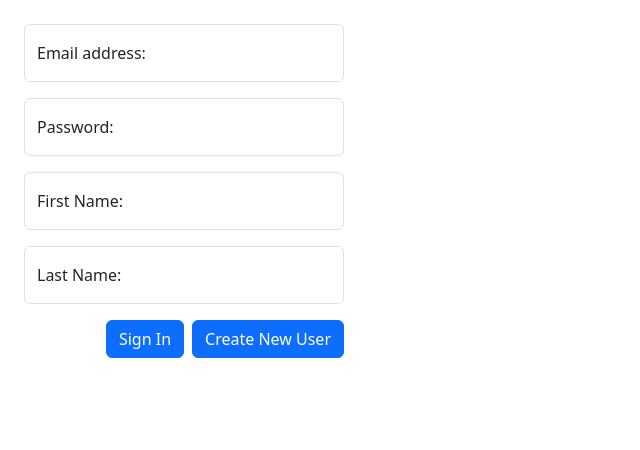
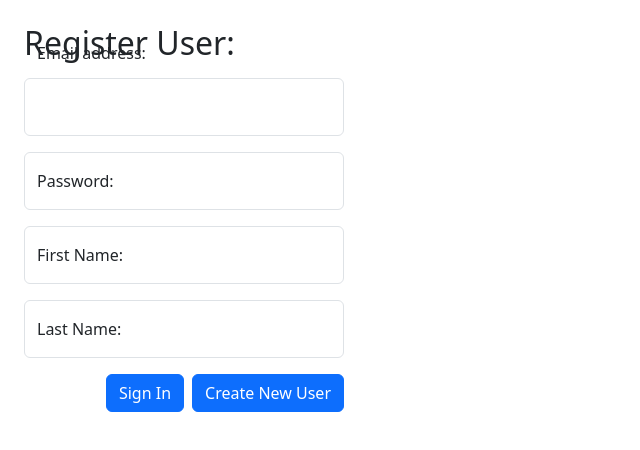
Before and after one commit to Julesmcghouls/firebasics, a plain HTML site: page public/auth/register.html in a window 1280 px wide. Shown: the whole page, without its empty margins (0-640 px from the left). Drawn offline with nearby package versions, Linux system fonts and the light colour scheme.

Commit message:
Add heading for user registration form

```diff
--- a/public/auth/register.html
+++ b/public/auth/register.html
@@ -10,6 +10,7 @@
   <body>
     <form id="MainForm" class="w-25 m-4">
       <div class="form-floating mb-3">
+        <h2 class="mb-3">Register User: </h2>
         <input type="email" class="form-control" id="emailInput" placeholder="name@example.com">
         <label for="floatingInput">Email address: </label>
       </div>
```
